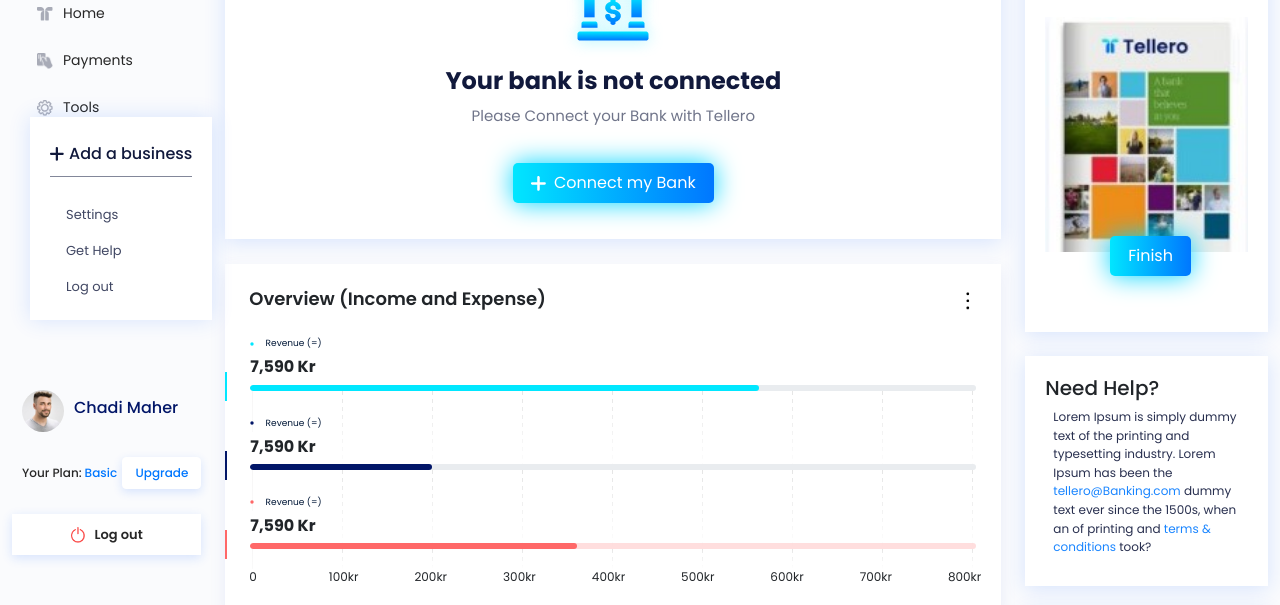
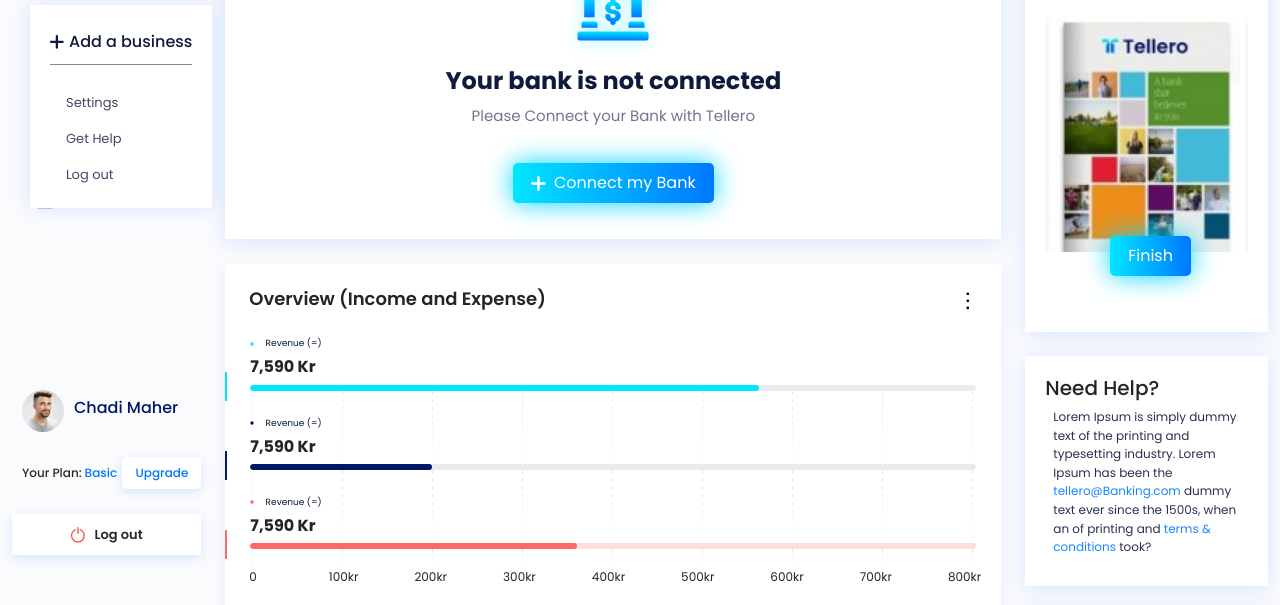
Before and after one commit to sajawalk522/Tellero, a plain HTML site: page index.html in a window 1280 px wide. Both pictures are taken after a click on the picture 161 px from the left and 126 px from the top of the page. Shown: the part 195-800 px from the top of the page. Drawn offline with Linux system fonts and the light colour scheme.

Commit message:
code updated

```diff
--- a/css/style.css
+++ b/css/style.css
@@ -881,7 +881,7 @@ p {
     left: 0px;
     padding: 15px 20px;
     position: absolute;
-    top: 39%;
+    top: 25%;
     left: 30px;
 }
 
```
